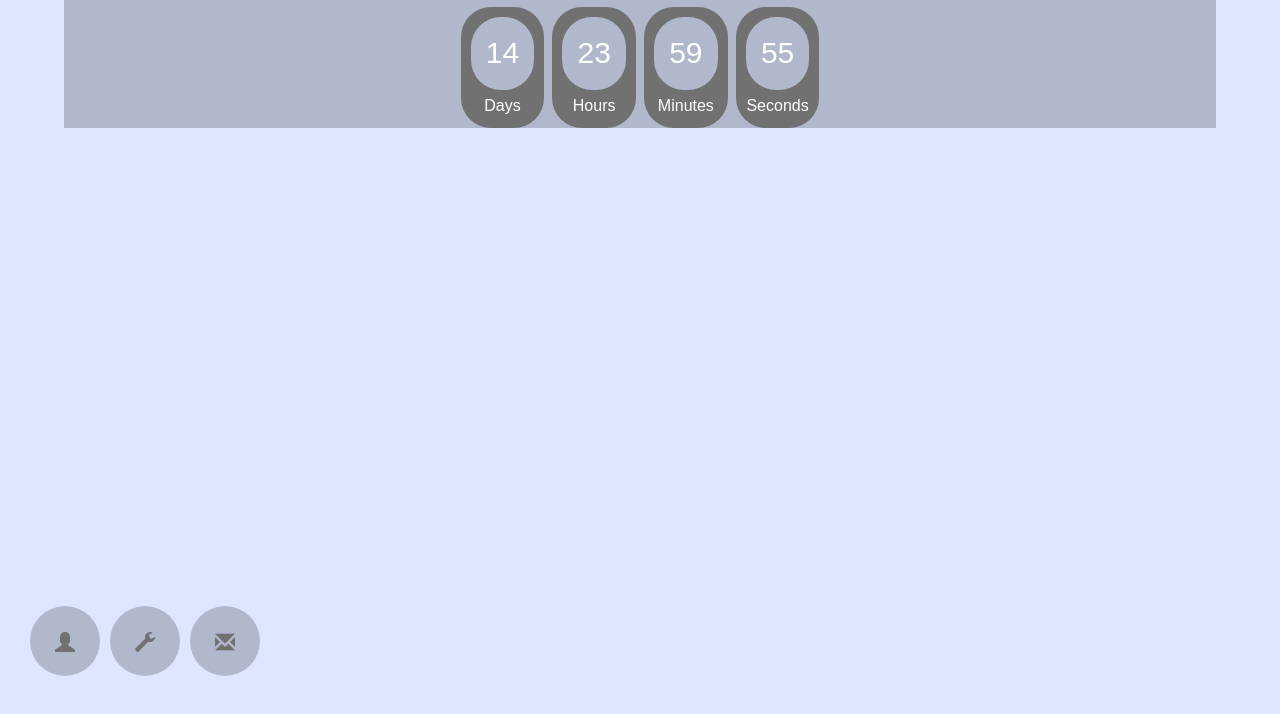
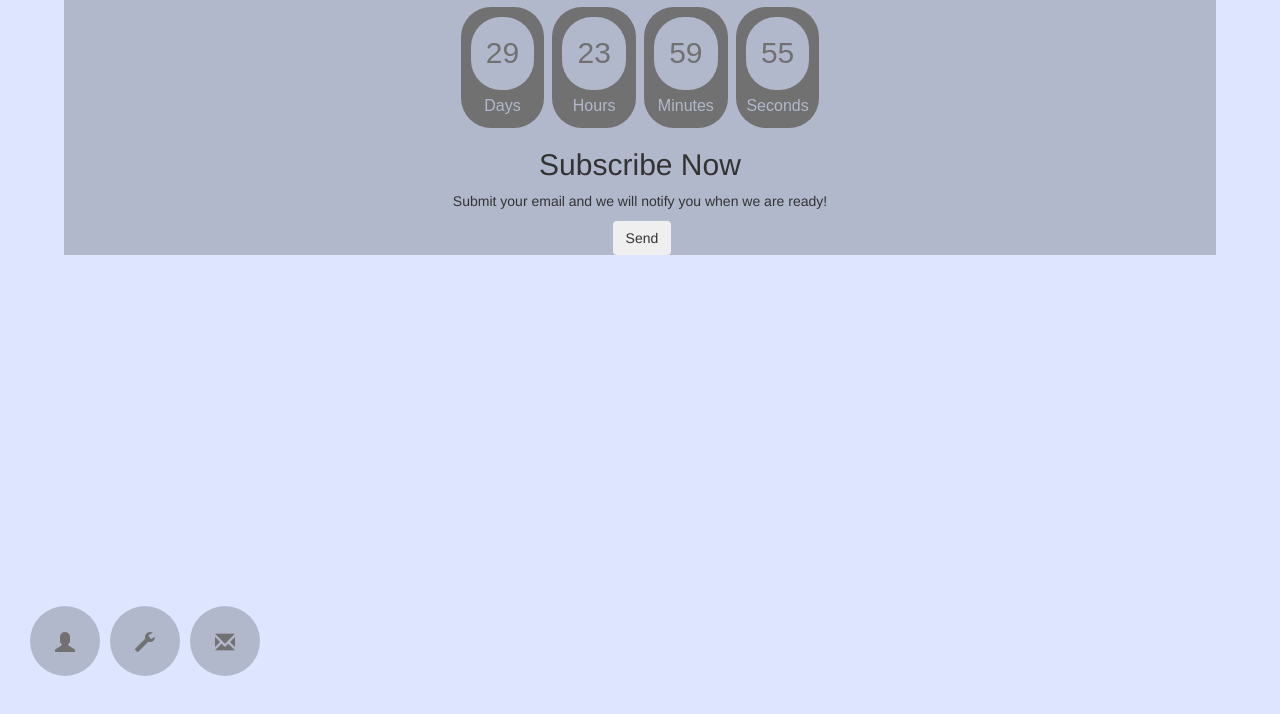
Before and after one commit to RO-WebPros/template, a website: page index.html in a window 1280 px wide. Shown: the part 84-798 px from the top of the page. Drawn offline with Linux system fonts and the light colour scheme.

Commit message:
Added subscribe

```diff
--- a/index.html
+++ b/index.html
@@ -84,7 +84,19 @@
 				  </div>
 				</div> <!-- .countdown div -->
 
-			<div class="subscribe-box"></div>
+			<div class="section section-newsletter" id="newsletter">
+				<h2>Subscribe Now</h2>
+				<p>Submit your email and we will notify you when we are ready!</p>
+				<form id="newsletter-form" class="newsletter-form form-inline">
+					<div class="form-group"></div>
+					<button type="Submit" class="btn btn-main">Send</button>
+					<div class="alert-message"></div>
+
+				</form>
+
+			</div>
+
+
 
 		</div> <!-- main-content -->
 
--- a/js/countdown.js
+++ b/js/countdown.js
@@ -37,5 +37,5 @@ function initializeClock(id, endtime) {
   var timeinterval = setInterval(updateClock, 1000);
 }
 
-var deadline = new Date(Date.parse(new Date()) + 15 * 24 * 60 * 60 * 1000);
+var deadline = new Date(Date.parse(new Date()) + 30 * 24 * 60 * 60 * 1000);
 initializeClock('countdown', deadline);
--- a/sass/components/_countdown.scss
+++ b/sass/components/_countdown.scss
@@ -1,6 +1,6 @@
 #countdown {
     font-family: sans-serif;
-    color: #fff;
+    color: #717171;
     font-weight: 100;
     text-align: center;
     font-size: 30px;
@@ -23,9 +23,18 @@
         display: inline-block;
         }
 
+#countdown:hover{
+    color:black;
+}
+        #countdown > div:hover {
+            cursor: pointer;
+        }
+
+
 .smalltext{
     padding-top: 5px;
     font-size: 16px;
+    color: #B2B8CC;
 }
 
 @media only screen and (max-width: 400px) {
```
Also changed, not shown: css/style.css.
